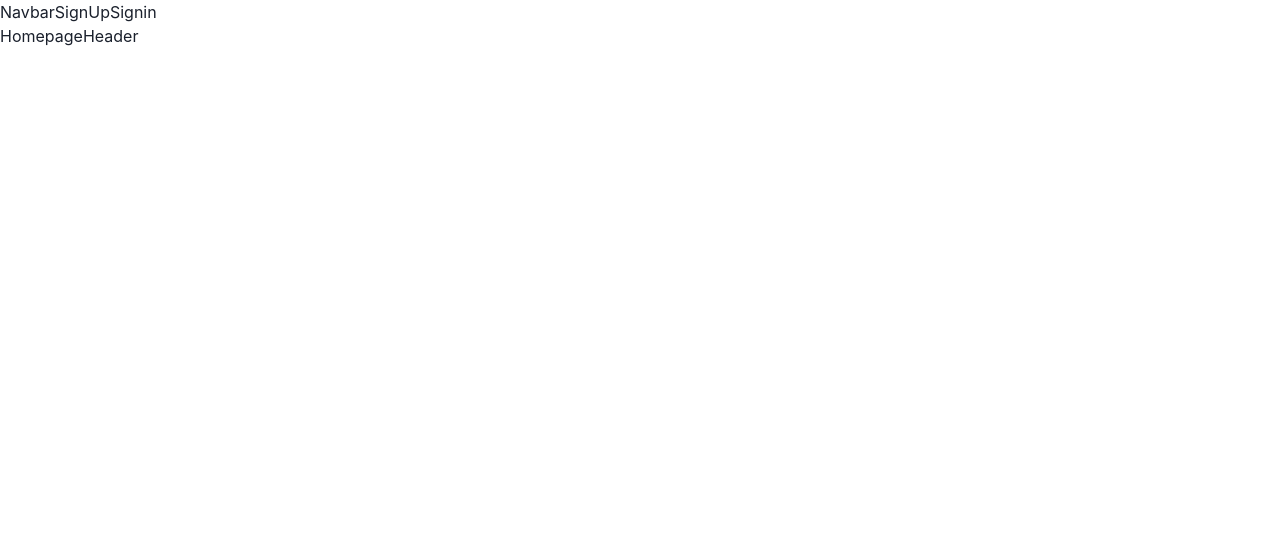
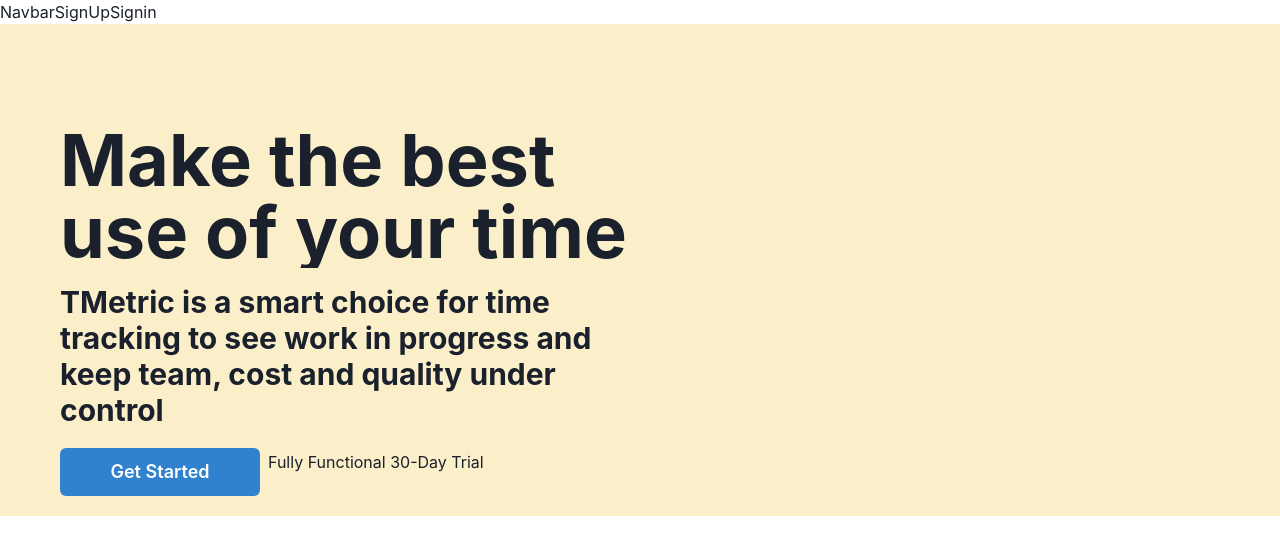
Before and after one commit to Kundn1811/marked-waves-859, a React (Create React App) app in the folder Frontend/tmetric/: page / in a window 1280 px wide. Shown: the top 554 px of the page. Built offline with nearby package versions, Linux system fonts and the light colour scheme.

Commit message:
left side header

```diff
--- a/Frontend/tmetric/src/pages/Homepage/HomepageHeader.jsx
+++ b/Frontend/tmetric/src/pages/Homepage/HomepageHeader.jsx
@@ -1,7 +1,44 @@
-import React from "react";
+import React, { Fragment } from "react";
+import {
+  Box,
+  HStack,
+  Heading,
+  Button,
+  Text,
+  AspectRatio,
+} from "@chakra-ui/react";
 
 const HomepageHeader = () => {
-  return <div>HomepageHeader</div>;
+  return (
+    <Fragment>
+      <HStack bg={"#FBEFCA"} pt="6.25rem" pb="1.25rem" pl="60px" pr="60px">
+        <Box w="50%">
+          <Heading as="h1" size="4xl" mb="1rem" noOfLines={2}>
+            Make the best use of your time
+          </Heading>
+          <Heading as="h3" size="lg">
+            TMetric is a smart choice for time tracking to see work in progress
+            and keep team, cost and quality under control
+          </Heading>
+          <HStack>
+            <Button size="lg" colorScheme="blue" mt="20px" minW="200px">
+              Get Started
+            </Button>
+            <Text>Fully Functional 30-Day Trial</Text>
+          </HStack>
+        </Box>
+        <Box w="50%">
+          {/* <AspectRatio maxW="560px" ratio={1}>
+            <iframe
+              title="naruto"
+              src="https://www.youtube.com/embed/QhBnZ6NPOY0"
+              allowFullScreen
+            />
+          </AspectRatio> */}
+        </Box>
+      </HStack>
+    </Fragment>
+  );
 };
 
 export default HomepageHeader;
```
